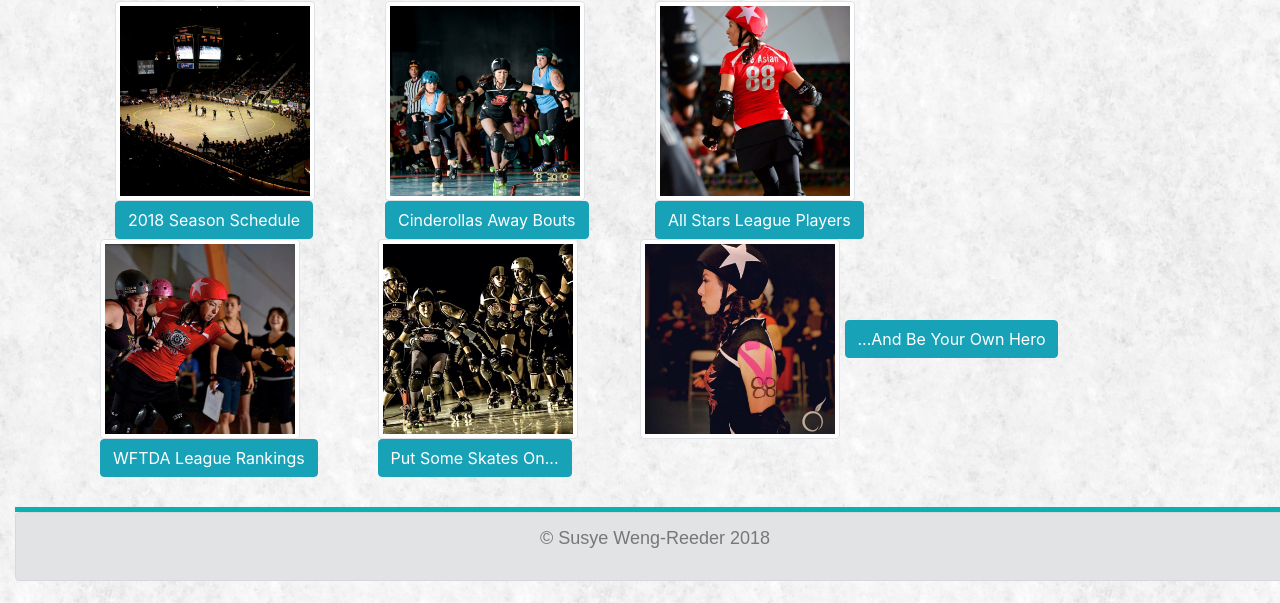
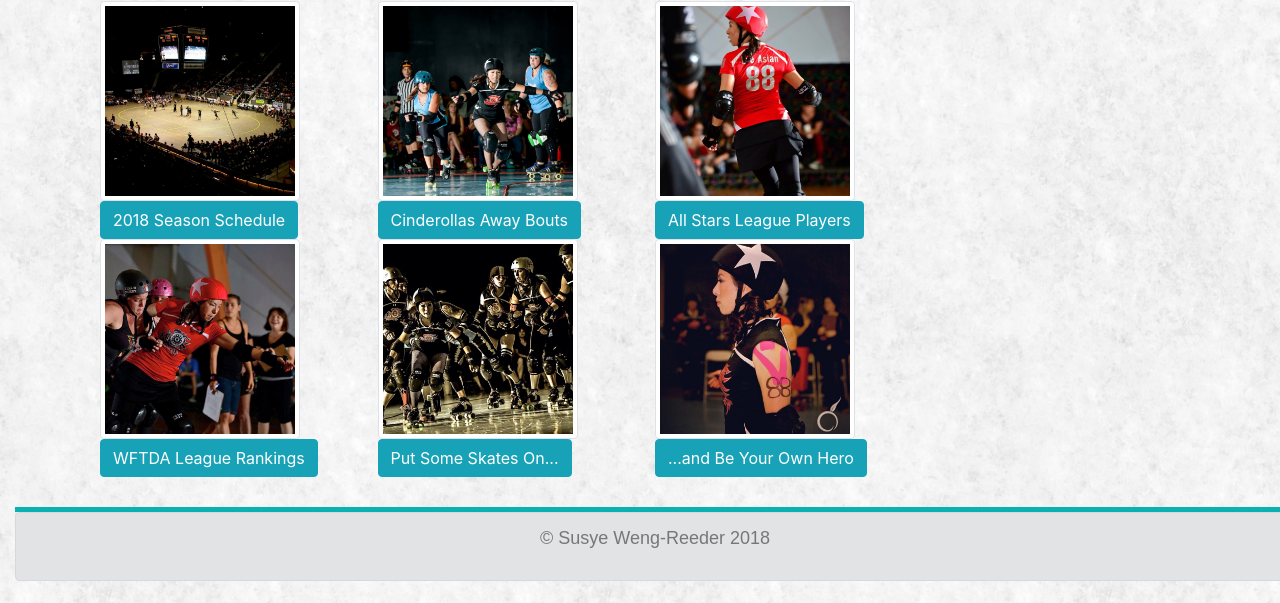
Before and after one commit to eveasian88/Bootstrap-Portfolio, a plain HTML site: page portfolio.html in a window 1280 px wide. Shown: the part 203-806 px from the top of the page. Drawn offline with nearby package versions, Linux system fonts and the light colour scheme.

Commit message:
aligned all portfolio boxes

```diff
--- a/assets/style.css
+++ b/assets/style.css
@@ -20,11 +20,6 @@ p {
     text-align: justify
 }
 
-.btn,
-btn-info {
-    overflow: auto;
-}
-
 
 footer {
     position: fixed;
--- a/portfolio.html
+++ b/portfolio.html
@@ -39,7 +39,7 @@
             <a class="nav-link disabled" href="#"></a>
           </li>
         </ul>
-        </section>
+        <!-- </section> -->
       </div>
     </div>
   </div>
@@ -47,6 +47,7 @@
   <div class="container">
     <div class="row-12">
       <p class="myborderline">Portfolio</p>
+    </div>
   </div>
 
 
@@ -81,7 +82,15 @@
               </div>
             </div>
           </div>
+        </article>
+  </section>
 
+  <section class="container">
+    <div class="row-12">
+      <div class="article">
+        <article class="article-content">
+
+          <div class="container">
             <div class="row">
               <div class="col-md-3">
                 <picture>
@@ -97,20 +106,17 @@
                 </picture>
               </div>
 
-              <div class="colmd-3">
+              <div class="col-md-3">
                 <picture>
                   <img src="./assets/images/Enlight400.jpg" alt="Susye Weng-Reeder" width="200" height="200" class="img-thumbnail">
-                  <button type="button" class="btn btn-info">...And Be Your Own Hero</button>
+                  <button type="button" class="btn btn-info">...and Be Your Own Hero</button>
                 </picture>
               </div>
             </div>
           </div>
+        </article>
+  </section>
 
-        </article>
-
-
-    </section>
-  </div>
 
   <div class="container-fluid">
     <div style="margin-top: 10%" class="row">
```
Also changed, not shown: contact.html (+1 -1 lines). Lines whose indentation alone changed are shown as unchanged.
